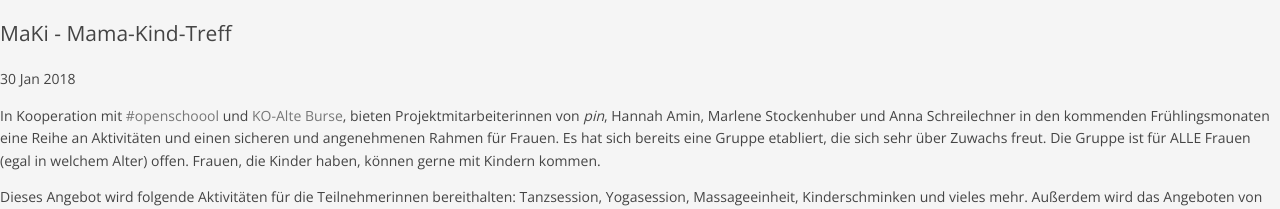
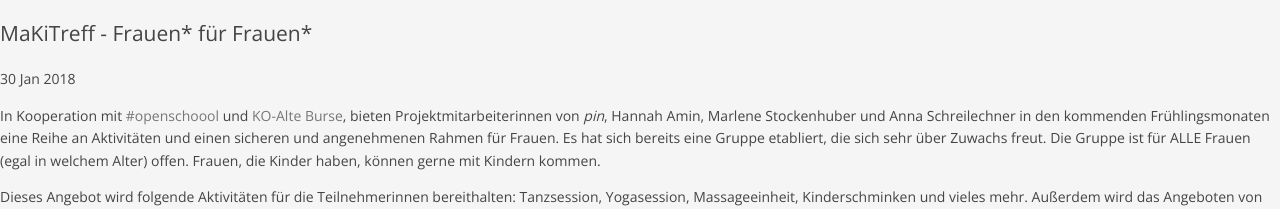
Before and after one commit to pinverein/anna-laura, a Jekyll site: the page built from _posts/de/projects/2018-01-30-projekt_1.md, in a window 1280 px wide. Shown: the top 209 px of the page. Built offline with Jekyll 4.4.1, drawn with Linux system fonts in a browser that asks for light colours; comment, search, counter and statistics services are not loaded.

Commit message:
Update 2018-01-30-projekt_1.md

```diff
--- a/_posts/de/projects/2018-01-30-projekt_1.md
+++ b/_posts/de/projects/2018-01-30-projekt_1.md
@@ -1,6 +1,6 @@
 ---
 layout: post
-title: 'MaKi - Mama-Kind-Treff'
+title: 'MaKiTreff - Frauen* für Frauen*'
 subtitle:
 language: de
 categories: projects
```
